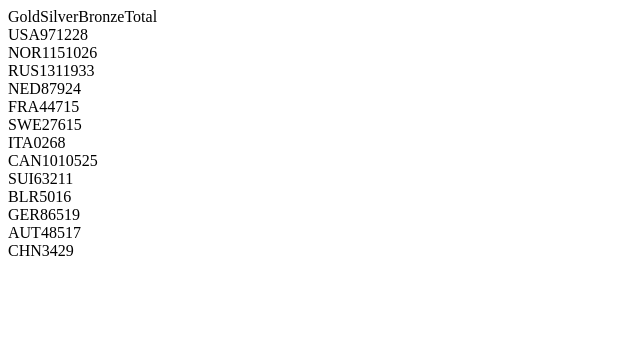
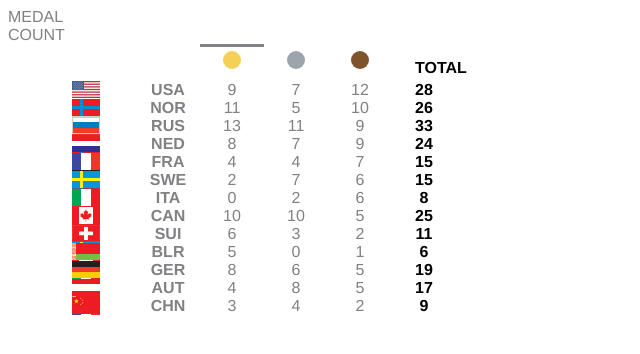
Before and after one commit to dcoli/goldclicker, an Angular app: page / in a window 1280 px wide. Shown: the top 354 px of the page, without its empty margins (0-640 px from the left). Built offline with nearby package versions, Linux system fonts and the light colour scheme.

Commit message:
everything but the styling

```diff
--- a/src/app/goldclicker.component.html
+++ b/src/app/goldclicker.component.html
@@ -1,9 +1,20 @@
-<div>{{heading}}</div>
+<div class="title">{{title}}</div>
 <nav>
-  <span id="country-info"></span>
-  <span class="gold" (click)="sort('gold')">Gold</span>
-  <span class="silver" (click)="sort('silver')">Silver</span>
-  <span class="bronze" (click)="sort('bronze')">Bronze</span>
-  <span class="total" (click)="sort('total')">Total</span>
+  <div class="rank"></div>
+  <div class=""> </div>
+  <div class="code"></div>
+    <div *ngFor="let metal of [gold,silver,bronze]" [class.active]="isActive(metal.label)">
+    <div
+      class="control {{metal.label | lowercase}}"
+      (click)="listings.sort( metal.sortStrategy(a,b) ); sortOrder = metal.label.toLowerCase()" >
+      <!-- [innerHtml]="metal.label" -->
+    </div>
+  </div>
+  <div [class.active]="isActive('total')">
+    <div class="control {{total.label | lowercase}}"
+      (click)="listings.sort( total.sortStrategy(a,b) ); sortOrder='total'"
+      [innerHTML]="total.label">
+    </div>
+  </div>
 </nav>
 <listing-component *ngFor="let listing of listings" [listing]="listing"></listing-component>
--- a/src/app/goldclicker.component.ts
+++ b/src/app/goldclicker.component.ts
@@ -1,7 +1,11 @@
 import { Component, ElementRef } from '@angular/core';
 import { Http } from '@angular/http';
 import { Listing } from './listing/listing'
-// import 'rxjs/add/operator/toPromise';
+import { Gold } from './listing/gold';
+import { Silver } from './listing/silver';
+import { Bronze } from './listing/bronze';
+import { Total } from './listing/total';
+import { Medal } from './listing/medal';
 
 @Component({
   selector: '#goldclicker',
@@ -11,27 +15,45 @@ import { Listing } from './listing/listing'
 
 export class GoldClickerComponent {
   listings: Listing[] = [];
+  title: string = 'Medal Count';
+  sortOrder: string = 'gold';
+  diagnostic: boolean = false;
+  gold: Gold = new Gold();
+  silver: Silver = new Silver();
+  bronze: Bronze = new Bronze();
+  total: Total = new Total();
 
   constructor(public elementRef: ElementRef, private http: Http) {
     let native = this.elementRef.nativeElement;
-    let sort = native.getAttribute('sort') || 'gold';
-    let heading = native.getAttribute('heading') || 'Medal Count';
+    this.sortOrder = native.getAttribute('sort');
+    this.title = native.getAttribute('title') || 'Medal Count';
+    console.log(this.sortOrder);
+    let diagnostic = native.getAttribute('diagnostic') || false;
   }
 
   ngOnInit() {
     // get the data
     this.http.get('./assets/mockhttp.json').toPromise()
-      .then((payload)=>payload.json())
-      .then((listings)=>this.parse(listings));
+      .then( ( payload ) => payload.json() )
+      .then( ( listings ) => this.parse( listings ))
+      .catch( ( e ) => this.handleError(e) );
+  }
+
+  private isActive( medal: string ) {
+    // this.listings.sort(metal.sortStrategy(a,b));
+    console.log(medal.toLowerCase());
+    return this.sortOrder === medal.toLowerCase();
   }
 
   private parse( listings: any[] ) {
     for( let el of listings ) {
       let listing = new Listing( el );
-      this.listings.push(listing);
-      console.log(listing);
-      // console.log(listing.scoreHash);
+      this.listings.push( listing );
+      if( this.diagnostic ) console.log( listing );
     }
   }
 
+  private handleError( error ) {
+    console.error( error );
+  }
 }
--- a/src/app/listing/bronze.ts
+++ b/src/app/listing/bronze.ts
@@ -1,5 +1,12 @@
 import { Medal } from './medal'
+import { Listing } from './listing';
 
 export class Bronze extends Medal {
-    public weight: 0;
+    public weight = 1;
+
+    public sortStrategy( a:Listing, b:Listing ) {
+        return (a,b) =>
+            a.numBronze < b.numBronze? 1: a.numBronze > b.numBronze? -1:
+            a.scoreHash < b.scoreHash? 1: a.scoreHash > b.scoreHash? -1: 0;
+    }
 }
--- a/src/app/listing/gold.ts
+++ b/src/app/listing/gold.ts
@@ -1,10 +1,13 @@
 import { Medal } from './medal';
+import { Listing } from './listing';
 
 export class Gold extends Medal {
 
-    public weight: 6;
+    public weight = 6;
 
-    public getComparator() {
-
+    public sortStrategy( a:Listing, b:Listing ) {
+        return (a,b) =>
+            a.numGold < b.numGold? 1: a.numGold > b.numGold? -1:
+            a.scoreHash < b.scoreHash? 1: a.scoreHash > b.scoreHash? -1: 0;
     }
 }
--- a/src/app/listing/listing.component.html
+++ b/src/app/listing/listing.component.html
@@ -1,9 +1,7 @@
-<div>
-    <span>{{listing.rank}}</span>
-    <span class="flag {{listing.code}}" ></span>
-    <span class="code">{{listing.code}}</span>
-    <span class="gold">{{listing.gold}}</span>
-    <span class="silver">{{listing.silver}}</span>
-    <span class="bronze">{{listing.bronze}}</span>
-    <span class="total">{{listing.totalMedals}}</span>
-</div>
+<div>{{listing.rank}}</div>
+<div class="flag {{listing.code}}"> </div>
+<div class="code" [innerHtml]="listing.code"></div>
+<div class="gold" [innerHtml]="listing.numGold"></div>
+<div class="silver" [innerHtml]="listing.numSilver"></div>
+<div class="bronze" [innerHtml]="listing.numBronze"></div>
+<div class="total" [innerHtml]="listing.numTotal"></div>
--- a/src/app/listing/listing.ts
+++ b/src/app/listing/listing.ts
@@ -2,34 +2,31 @@ import { Gold } from "./gold";
 import { Silver } from "./silver";
 import { Bronze } from "./bronze";
 
-const GOLDWEIGHT = 1000000;
-const SILVERWEIGHT = 1000;
-
 export class Listing {
     public code: string;
-    public gold: number;
-    public silver: number;
-    public bronze: number;
+    public numGold: number;
+    public numSilver: number;
+    public numBronze: number;
     public scoreHash: number;
-    public totalMedals: number;
+    public numTotal: number;
 
     constructor( obj: any ) {
         this.code = obj.code;
-        this.gold = obj.gold;
-        this.silver = obj.silver;
-        this.bronze = obj.bronze;
+        this.numGold = obj.gold;
+        this.numSilver = obj.silver;
+        this.numBronze = obj.bronze;
         this.scoreHash = this.hashScores();
-        this.totalMedals = this.sumMedals();
+        this.numTotal = this.sumMedals();
     }
 
     hashScores() {
-        let weightedGold = GOLDWEIGHT * this.gold;
-        let weightedSilver = SILVERWEIGHT * this.silver;
-        let weightedBronze = this.bronze;
+        let weightedGold = new Gold().weight * this.numGold;
+        let weightedSilver = new Silver().weight * this.numSilver;
+        let weightedBronze = new Bronze().weight * this.numBronze;
         return weightedGold + weightedSilver + weightedBronze;
     }
 
     sumMedals(): number {
-        return this.gold + this.silver + this.bronze;
+        return this.numGold + this.numSilver + this.numBronze;
     }
 }
--- a/src/app/listing/medal.ts
+++ b/src/app/listing/medal.ts
@@ -1,5 +1,6 @@
 export class Medal {
 
-    constructor( ) {
-    }
+    public label = this.constructor.name;
+    public isSelected = false;
+
 }
--- a/src/app/listing/silver.ts
+++ b/src/app/listing/silver.ts
@@ -1,5 +1,12 @@
 import { Medal } from './medal'
+import { Listing } from './listing';
 
 export class Silver extends Medal {
-    public weight: 3;
+    public weight = 3;
+
+    public sortStrategy( a:Listing, b:Listing ) {
+        return (a,b) =>
+            a.numSilver < b.numSilver? 1: a.numSilver > b.numSilver? -1:
+            a.scoreHash < b.scoreHash? 1: a.scoreHash > b.scoreHash? -1: 0;
+    }
 }
--- /dev/null
+++ b/src/app/listing/total.ts
@@ -0,0 +1,11 @@
+import { Medal } from "./medal";
+import { Listing } from "./listing";
+
+export class Total extends Medal {
+
+    public sortStrategy( a:Listing, b:Listing ) {
+        return (a,b) =>
+            a.numTotal < b.numTotal? 1: a.numTotal > b.numTotal? -1:
+            a.scoreHash < b.scoreHash? 1: a.scoreHash > b.scoreHash? -1: 0;
+    }
+}
--- a/src/index.html
+++ b/src/index.html
@@ -9,6 +9,6 @@
     <link rel="icon" type="image/x-icon" href="favicon.ico">
   </head>
   <body>
-  <div id="goldclicker" sort="gold" heading="Medal Count"></div>
+    <div id="goldclicker" sort="gold">Loading ...</div>
   </body>
   </html>
--- a/src/styles.css
+++ b/src/styles.css
@@ -1 +1,140 @@
+:root {
+    --grey: #808185;
+    --flagy: -17px;
+}
+
 /* You can add global styles to this file, and also import other style files */
+#goldclicker {
+    font-family: Helvetica, Arial, sans-serif;
+    color: var(--grey);
+    text-transform: uppercase;
+    display: table;
+}
+
+.title {
+    /* width: 100%; */
+    display: table-row;
+    /* display: table-cell; */
+}
+
+nav > div, listing-component > div {
+    margin: 4px;
+    width: 4em;
+    height: 17px;
+    text-align: center;
+}
+
+nav {
+    display: table-row;
+    border-bottom: 4px sold var(--grey);
+}
+
+nav > div {
+    display: table-cell;
+}
+
+.control {
+    content: " ";
+    width: 18px;
+    height: 18px;
+    border-radius: 50%;
+    margin: 4px auto;
+    text-align: center;
+}
+
+.active {
+    border-top: 3px solid var(--grey);
+}
+
+.control.gold {
+    background-color: #f4d156;
+}
+
+.control.silver {
+    background-color: #9ca5ac;
+}
+
+.control.bronze {
+    background-color: #7f542d;
+}
+
+listing-component {
+    display: table-row;
+}
+
+listing-component > div {
+    display: table-cell;
+}
+
+.code, .total {
+    font-weight: bold;
+}
+
+.total {
+    color: black;
+}
+
+.flag {
+    background-image: url('/assets/flags.png');
+    background-repeat: no-repeat;
+    /* background-size: 17px 28px; */
+    height: 14px;
+    /* width: 28px; */
+    overflow: hidden;
+}
+
+.AUT {
+    background-position: 0px calc(var(--flagy) * 0);
+}
+
+.BLR {
+    background-position: 0px calc(var(--flagy) * 1);
+}
+
+.CAN {
+    background-position: 0px calc(var(--flagy) * 2);
+}
+
+.CHN {
+    background-position: 0px calc(var(--flagy) * 3);
+}
+
+.FRA {
+    background-position: 0px calc(var(--flagy) * 4);
+}
+
+.GER {
+    background-position: 0px calc(var(--flagy) * 5);
+}
+
+.ITA {
+    background-position: 0px calc(var(--flagy) * 6);
+}
+
+.NED {
+    background-position: 0px calc(var(--flagy) * 7);
+}
+
+.NOR {
+    background-position: 0px calc(var(--flagy) * 8);
+}
+
+.RUS {
+    background-position: 0px calc(var(--flagy) * 9);
+}
+
+.SUI {
+    background-position: 0px calc(var(--flagy) * 10);
+}
+
+.SWE {
+    background-position: 0px calc(var(--flagy) * 11);
+}
+
+.USA {
+    background-position: 0px calc(var(--flagy) * 12);
+}
+
+.control:hover {
+    cursor: pointer;
+}
```
Lines whose indentation alone changed are shown as unchanged.
